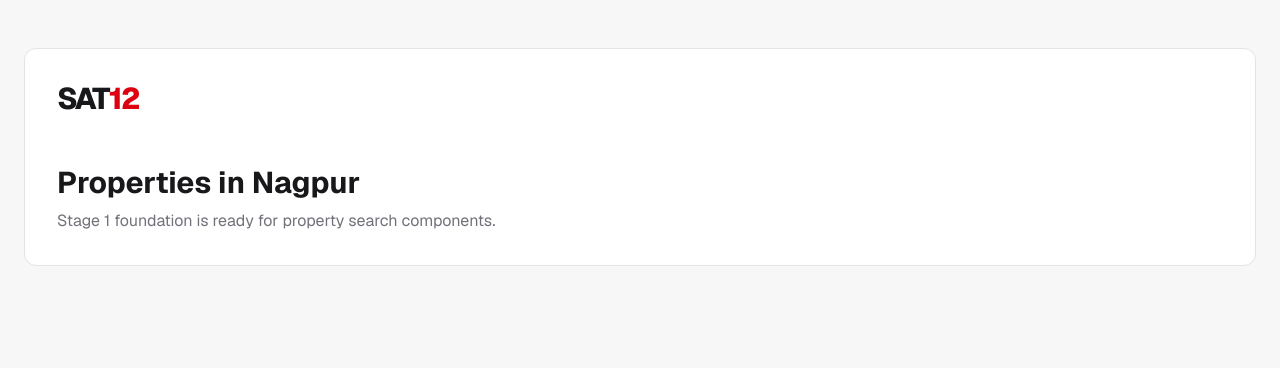
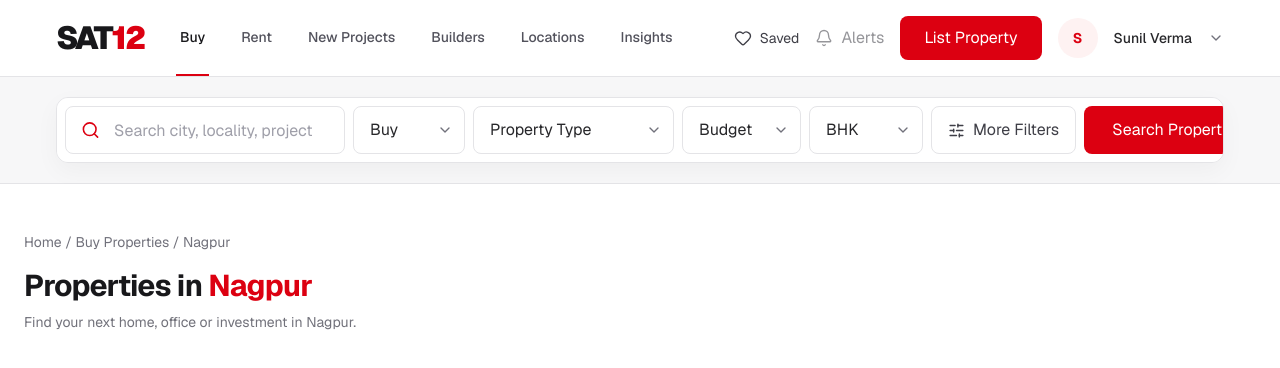
Before and after one commit to YashNarad/sat12-real-estate, a Next.js app: page / in a window 1280 px wide. Shown: the top 368 px of the page. Built offline with nearby package versions, Linux system fonts and the light colour scheme.

Commit message:
feat: build SAT12 navigation and filters

```diff
--- a/src/app/page.tsx
+++ b/src/app/page.tsx
@@ -1,11 +1,24 @@
+"use client";
+
+import { useState } from "react";
+import { Header } from "@/components/layout/Header";
+import { PropertyFilters } from "@/components/search/PropertyFilters";
+import { DEFAULT_FILTERS } from "@/hooks/useFilteredProperties";
+
 export default function Home() {
+  const [filters, setFilters] = useState(DEFAULT_FILTERS);
+
   return (
-    <main aria-label="Nagpur property results" className="min-h-screen bg-[var(--sat-canvas)] px-6 py-12">
-      <div className="mx-auto max-w-7xl rounded-xl border border-[var(--sat-border)] bg-white p-8">
-        <span className="text-3xl font-extrabold tracking-[-0.06em] text-[var(--sat-charcoal)]">SAT<span className="text-[var(--sat-red)]">12</span></span>
-        <h1 className="mt-12 text-3xl font-bold text-[var(--sat-charcoal)]">Properties in Nagpur</h1>
-        <p className="mt-2 text-[var(--sat-muted)]">Stage 1 foundation is ready for property search components.</p>
-      </div>
-    </main>
+    <>
+      <Header />
+      <PropertyFilters onChange={setFilters} onSearch={() => undefined} value={filters} />
+      <main aria-label="Nagpur property results" className="min-h-[calc(100vh-172px)] bg-white px-6 py-12">
+        <div className="mx-auto max-w-[1424px]">
+          <p className="text-sm text-zinc-500">Home / Buy Properties / Nagpur</p>
+          <h1 className="mt-4 text-3xl font-bold tracking-tight text-[var(--sat-charcoal)]">Properties in <span className="text-[var(--sat-red)]">Nagpur</span></h1>
+          <p className="mt-2 text-sm text-[var(--sat-muted)]">Find your next home, office or investment in Nagpur.</p>
+        </div>
+      </main>
+    </>
   );
 }
--- /dev/null
+++ b/src/components/layout/Header.tsx
@@ -0,0 +1,30 @@
+import { Bell, ChevronDown, Heart } from "lucide-react";
+
+const navItems = ["Buy", "Rent", "New Projects", "Builders", "Locations", "Insights"];
+
+export function Header() {
+  return (
+    <header className="border-b border-[var(--sat-border)] bg-white">
+      <div className="mx-auto flex h-[76px] max-w-[1536px] items-center gap-8 px-5 sm:px-8 lg:px-14">
+        <a aria-label="SAT12 home" className="shrink-0 text-[32px] font-black leading-none tracking-[-0.07em] text-[var(--sat-charcoal)]" href="#">
+          SAT<span className="text-[var(--sat-red)]">12</span>
+        </a>
+        <nav aria-label="Primary" className="hidden h-full items-center gap-7 lg:flex">
+          {navItems.map((item, index) => (
+            <a className={`flex h-full items-center border-b-2 px-1 text-sm font-medium ${index === 0 ? "border-[var(--sat-red)] text-[var(--sat-charcoal)]" : "border-transparent text-zinc-600 hover:text-[var(--sat-charcoal)]"}`} href={`#${item.toLowerCase().replaceAll(" ", "-")}`} key={item}>
+              {item}
+            </a>
+          ))}
+        </nav>
+        <div className="ml-auto flex items-center gap-2 sm:gap-4">
+          <a className="hidden items-center gap-2 text-sm text-zinc-700 hover:text-[var(--sat-red)] xl:flex" href="#saved"><Heart size={18} strokeWidth={1.8} />Saved</a>
+          <button aria-label="Alerts — coming soon" className="hidden items-center gap-2 text-sm text-zinc-700 disabled:cursor-not-allowed disabled:opacity-55 xl:flex" disabled type="button"><Bell size={18} strokeWidth={1.8} />Alerts</button>
+          <button className="hidden h-11 rounded-lg bg-[var(--sat-red)] px-6 text-sm font-semibold text-white hover:bg-[var(--sat-red-dark)] md:block" type="button">List Property</button>
+          <span aria-hidden="true" className="grid size-10 place-items-center rounded-full bg-red-50 text-sm font-bold text-[var(--sat-red)]">S</span>
+          <span className="hidden text-sm font-medium text-zinc-800 sm:inline">Sunil Verma</span>
+          <ChevronDown className="hidden text-zinc-500 sm:block" size={16} />
+        </div>
+      </div>
+    </header>
+  );
+}
--- /dev/null
+++ b/src/components/search/FilterButton.tsx
@@ -0,0 +1,16 @@
+import { ChevronDown } from "lucide-react";
+import type { SelectHTMLAttributes } from "react";
+
+interface FilterButtonProps extends SelectHTMLAttributes<HTMLSelectElement> {
+  label: string;
+}
+
+export function FilterButton({ label, children, className = "", ...props }: FilterButtonProps) {
+  return (
+    <label className={`relative block shrink-0 ${className}`}>
+      <span className="sr-only">{label}</span>
+      <select aria-label={label} className="h-12 min-w-28 appearance-none rounded-lg border border-[var(--sat-border)] bg-white pl-4 pr-10 text-sm font-medium text-zinc-800 focus:border-[var(--sat-red)] focus:outline-none" {...props}>{children}</select>
+      <ChevronDown aria-hidden="true" className="pointer-events-none absolute right-3 top-1/2 -translate-y-1/2 text-zinc-500" size={16} />
+    </label>
+  );
+}
--- /dev/null
+++ b/src/components/search/PropertyFilters.tsx
@@ -0,0 +1,36 @@
+"use client";
+
+import { ArrowRight, SlidersHorizontal, X } from "lucide-react";
+import { DEFAULT_FILTERS } from "@/hooks/useFilteredProperties";
+import type { PropertyFiltersState } from "@/types/property";
+import { FilterButton } from "./FilterButton";
+import { SearchBar } from "./SearchBar";
+
+interface PropertyFiltersProps {
+  value: PropertyFiltersState;
+  onChange: (value: PropertyFiltersState) => void;
+  onSearch: () => void;
+}
+
+export function PropertyFilters({ value, onChange, onSearch }: PropertyFiltersProps) {
+  const update = <Key extends keyof PropertyFiltersState>(key: Key, next: PropertyFiltersState[Key]) => onChange({ ...value, [key]: next });
+  const budgetOptions = value.intent === "Buy"
+    ? [["50 Lakh", 5_000_000], ["75 Lakh", 7_500_000], ["1 Crore", 10_000_000], ["2 Crore", 20_000_000]] as const
+    : [["₹25,000 / month", 25_000], ["₹50,000 / month", 50_000], ["₹75,000 / month", 75_000]] as const;
+
+  return (
+    <section aria-label="Property search filters" className="border-b border-[var(--sat-border)] bg-[var(--sat-canvas)] px-4 py-5 sm:px-8 lg:px-14">
+      <form className="mx-auto flex max-w-[1424px] items-center gap-2 overflow-x-auto rounded-xl border border-zinc-200 bg-white p-2 shadow-[0_8px_24px_rgba(24,24,27,0.04)]" onSubmit={(event) => { event.preventDefault(); onSearch(); }}>
+        <SearchBar onChange={(query) => update("query", query)} value={value.query} />
+        <FilterButton label="Intent" onChange={(event) => onChange({ ...value, intent: event.target.value as PropertyFiltersState["intent"], maxPrice: null })} value={value.intent}><option>Buy</option><option>Rent</option></FilterButton>
+        <FilterButton label="Property type" onChange={(event) => update("propertyType", event.target.value as PropertyFiltersState["propertyType"])} value={value.propertyType}><option value="All">Property Type</option><option>Apartment</option><option>Villa</option><option>Independent House</option><option>Plot</option></FilterButton>
+        <FilterButton label="Budget" onChange={(event) => update("maxPrice", event.target.value ? Number(event.target.value) : null)} value={value.maxPrice ?? ""}><option value="">Budget</option>{budgetOptions.map(([label, amount]) => <option key={amount} value={amount}>{label}</option>)}</FilterButton>
+        <FilterButton label="Bedrooms" onChange={(event) => update("bedrooms", event.target.value ? Number(event.target.value) : null)} value={value.bedrooms ?? ""}><option value="">BHK</option><option value="1">1 BHK</option><option value="2">2 BHK</option><option value="3">3 BHK</option><option value="4">4+ BHK</option></FilterButton>
+        <button aria-label="Clear filters" className="flex h-12 shrink-0 items-center gap-2 rounded-lg border border-[var(--sat-border)] px-4 text-sm font-medium text-zinc-700 hover:border-zinc-300 hover:bg-zinc-50" onClick={() => onChange(DEFAULT_FILTERS)} type="button">
+          {value === DEFAULT_FILTERS ? <SlidersHorizontal size={17} /> : <X size={17} />}<span>More Filters</span>
+        </button>
+        <button className="flex h-12 shrink-0 items-center gap-5 rounded-lg bg-[var(--sat-red)] px-7 text-sm font-semibold text-white hover:bg-[var(--sat-red-dark)]" type="submit">Search Properties<ArrowRight size={18} /></button>
+      </form>
+    </section>
+  );
+}
--- /dev/null
+++ b/src/components/search/SearchBar.tsx
@@ -0,0 +1,16 @@
+import { Search } from "lucide-react";
+
+interface SearchBarProps {
+  value: string;
+  onChange: (value: string) => void;
+}
+
+export function SearchBar({ value, onChange }: SearchBarProps) {
+  return (
+    <label className="relative block min-w-[280px] flex-1">
+      <span className="sr-only">Search location</span>
+      <Search aria-hidden="true" className="absolute left-4 top-1/2 -translate-y-1/2 text-[var(--sat-red)]" size={19} />
+      <input aria-label="Search location" className="h-12 w-full rounded-lg border border-[var(--sat-border)] bg-white pl-12 pr-4 text-sm text-[var(--sat-charcoal)] placeholder:text-zinc-400 focus:border-[var(--sat-red)] focus:outline-none" onChange={(event) => onChange(event.target.value)} placeholder="Search city, locality, project or landmark" type="search" value={value} />
+    </label>
+  );
+}
--- a/vitest.setup.ts
+++ b/vitest.setup.ts
@@ -1 +1,5 @@
 import "@testing-library/jest-dom/vitest";
+import { cleanup } from "@testing-library/react";
+import { afterEach } from "vitest";
+
+afterEach(() => cleanup());
```
Also changed, not shown: 1 other file (tests, documents, lock files or other folders).
